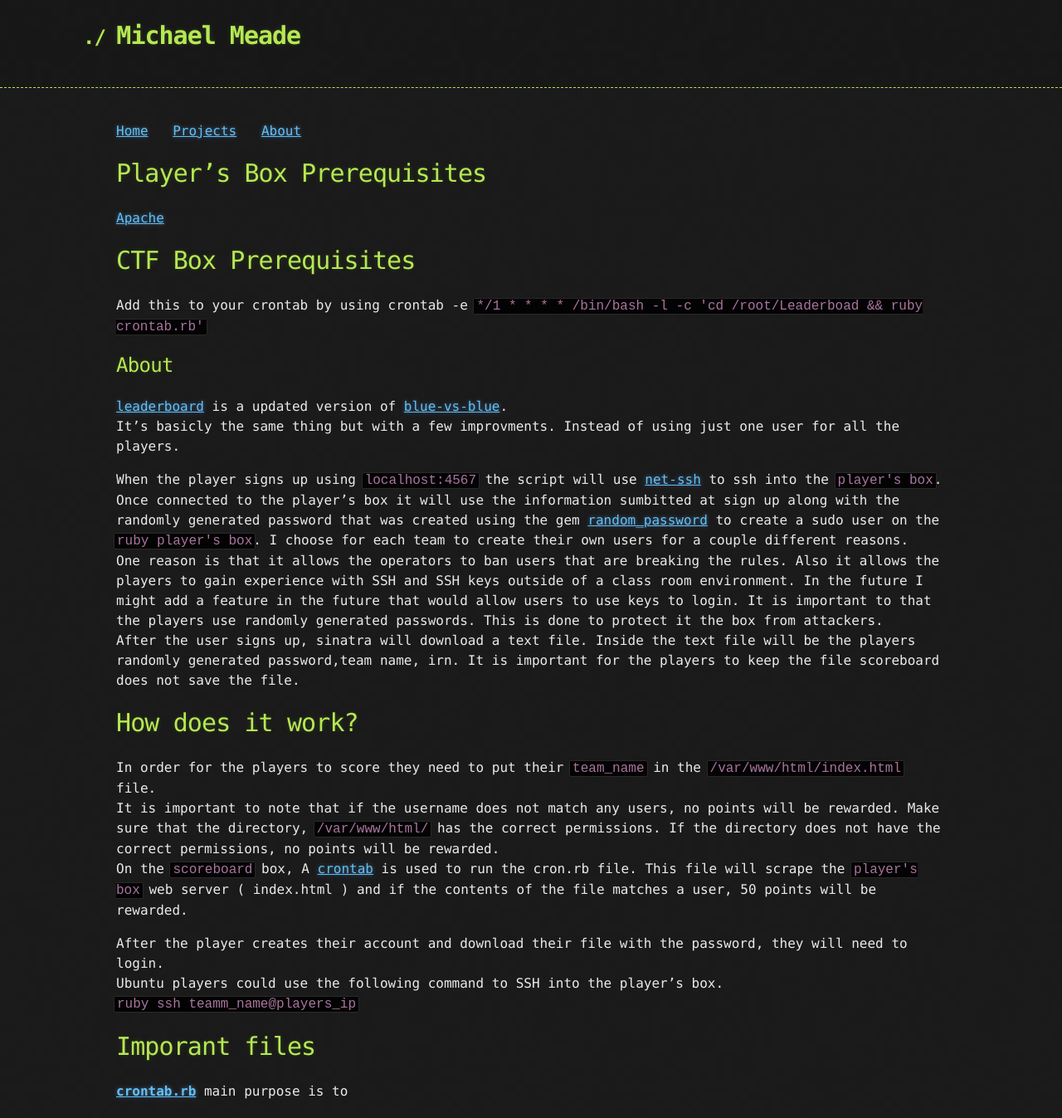
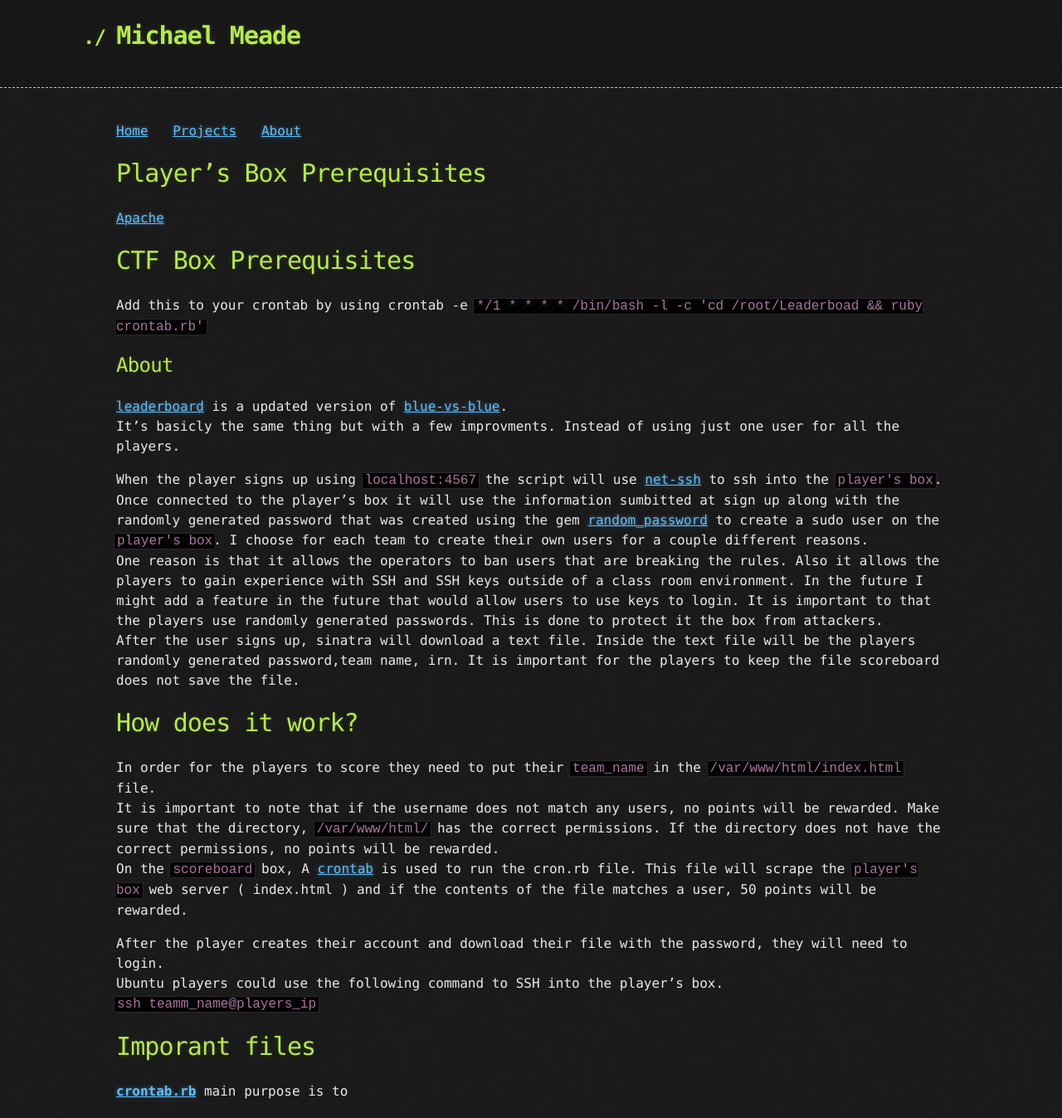
Before and after one commit to Michael-Meade/MinerFind, a Jekyll site: the page built from Projects/leaderboard.md, in a window 1280 px wide. Shown: the whole page at 83% size. Built offline with Jekyll 4.4.1, drawn with Linux system fonts in a browser that asks for light colours; our own code applies the rules of GitHub Pages for plain Markdown files; the repository's description, which GitHub fills in, is left out.

Commit message:
Update leaderboard.md

````diff
--- a/Projects/leaderboard.md
+++ b/Projects/leaderboard.md
@@ -11,7 +11,7 @@ Add this to your crontab by using crontab -e
 It's basicly the same thing but with a few improvments. Instead of using just one user for all the players.<br>
 
 When the player signs up using ```localhost:4567``` the script will use <a href="https://github.com/net-ssh/net-ssh">net-ssh</a> to
-ssh into the ```player's  box```.  Once connected to the player's box it will use the information sumbitted at sign up along with the randomly generated password that was created using the gem <a href="https://github.com/akinrt/random_password">random_password</a> to create a sudo user on the ```ruby player's box```. I choose for each team to create their own users for a couple different reasons. <br>
+ssh into the ```player's  box```.  Once connected to the player's box it will use the information sumbitted at sign up along with the randomly generated password that was created using the gem <a href="https://github.com/akinrt/random_password">random_password</a> to create a sudo user on the ```player's box```. I choose for each team to create their own users for a couple different reasons. <br>
 One reason is that it allows the operators to ban users that are breaking the rules. Also it allows the players to gain experience with SSH and SSH keys outside of a class room environment. In the future I might add a feature in the future that would allow users to use keys to login. It is important to that the players use randomly generated passwords. This is done to protect it the box from attackers. <br>
 After the user signs up, sinatra will download a text file. Inside the text file will be the players randomly generated password,team name, irn. It is important for the players to keep the file scoreboard does not save the file.<br>
 
@@ -23,7 +23,7 @@ On the ```scoreboard``` box, A <a href="https://digitalocean.com/community/tutor
 
 After the player creates their account  and download their file with the password, they will need to login. <br>
 Ubuntu players could use the following command to SSH into the player's box. <br>
-```ruby ssh teamm_name@players_ip```
+```ssh teamm_name@players_ip```
 
 
 # Imporant files
````
